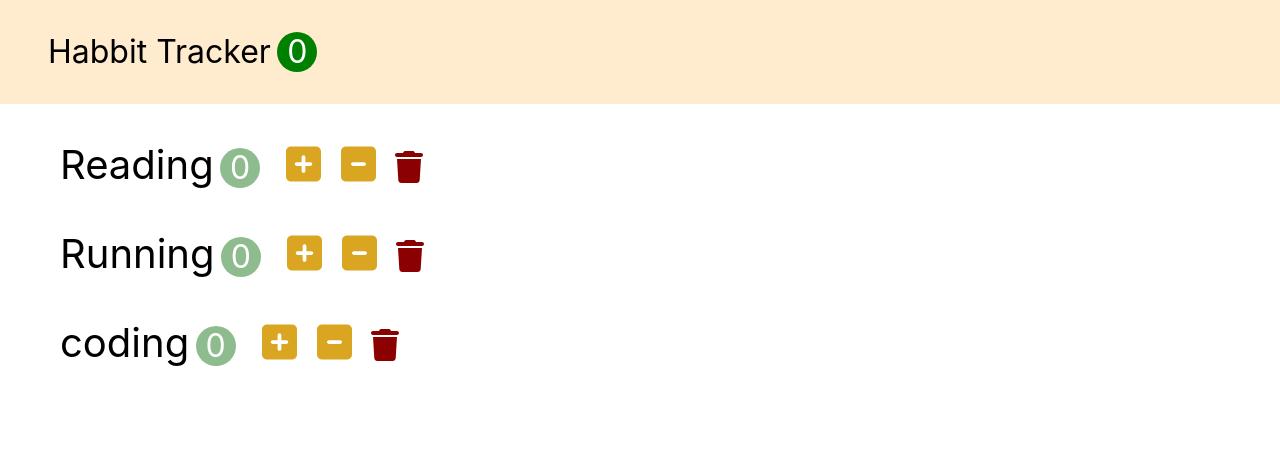
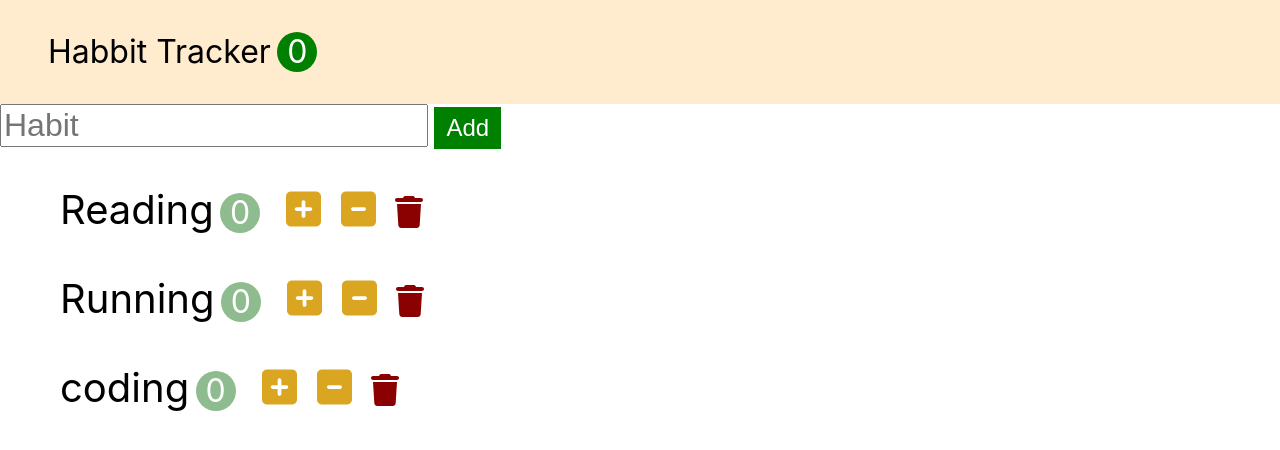
Before and after one commit to 2-Jihee/habit-tracker, a React (Create React App) app: page / in a window 1280 px wide. Shown: the top 450 px of the page. Built offline with nearby package versions, Linux system fonts and the light colour scheme.

Commit message:
add Add Form

```diff
--- a/src/app.css
+++ b/src/app.css
@@ -30,6 +30,22 @@
   background-color: green;
   color: white;
   border-radius: 50%;
+}
+
+.add-input {
+  font-size: 2rem;
+}
+
+.add-input {
+  margin-right: 0.2em;
+}
+
+.add-button {
+  height: 100%;
+  font-size: 1.5rem;
+  padding: 0.3em 0.5em;
+  background-color: green;
+  color: white;
 }
 
 .habit {
--- a/src/app.jsx
+++ b/src/app.jsx
@@ -30,6 +30,11 @@
   this.setState({habits});
 };
 
+handleAdd = name => {
+  const habits = [...this.state.habits, {id: Date.now(), name: name, count: 0}];
+  this.setState({habits});
+};
+
   render() {
     return (
       <>
@@ -39,7 +44,8 @@
           habits={this.state.habits}
           onIncrement={this.handleIncrement}
           onDecrement={this.handleDecrement}
-          onDelete={this.handleDelete} />
+          onDelete={this.handleDelete}
+          onAdd={this.handleAdd}/>
       </>
     );
   }
--- /dev/null
+++ b/src/components/habbitAddForm.jsx
@@ -0,0 +1,29 @@
+import React, { Component } from 'react';
+
+class HabbitAddForm extends Component {
+    formRef = React.createRef();
+    inputRef = React.createRef();
+
+    onSubmit = event => {
+        event.preventDefault();
+        const name = this.inputRef.current.value;
+        name && this.props.onAdd(name);
+        // this.inputRef.current.value = '';
+        this.formRef.current.reset();
+    };
+
+    render() {
+        return (
+            <form ref={this.formRef} className="add-from" onSubmit={this.onSubmit}>
+                <input
+                    ref={this.inputRef}
+                    type="text"
+                    className='add-input'
+                    placeholder='Habit' />
+                <button className="add-button">Add</button>
+            </form>
+        );
+    }
+}
+
+export default HabbitAddForm;
--- a/src/components/habits.jsx
+++ b/src/components/habits.jsx
@@ -1,4 +1,5 @@
 import React, { Component } from 'react';
+import HabbitAddForm from './habbitAddForm';
 import Habit from './habit';
 
 class Habits extends Component {
@@ -13,8 +14,14 @@
         this.props.onDelete(habit);
     };
 
+    handleAdd = name => {
+        this.props.onAdd(name);
+    };
+
     render() {
         return (
+            <>
+                <HabbitAddForm onAdd={this.handleAdd}/>
                 <ul>
                     {this.props.habits.map(habit => (
                         <Habit
@@ -26,6 +33,7 @@
                         />
                     ))}
                 </ul>
+            </>
         );
     }
 }
```
Lines whose indentation alone changed are shown as unchanged.
